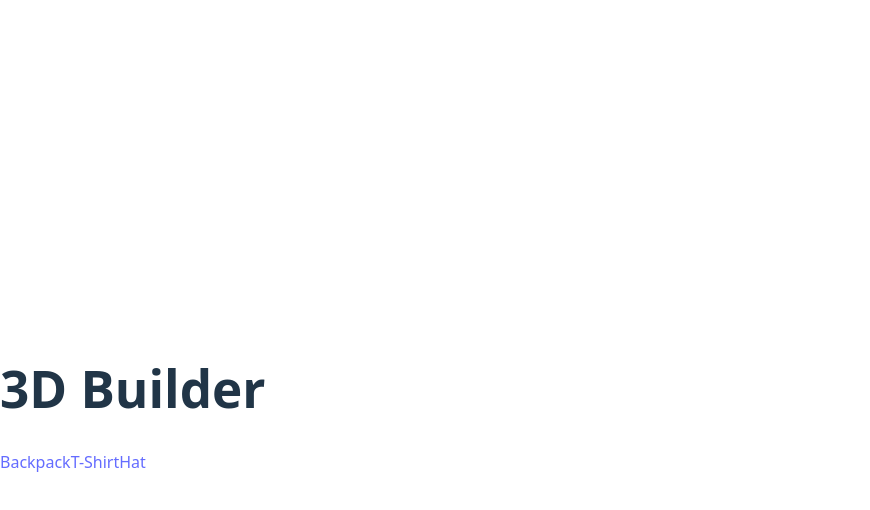
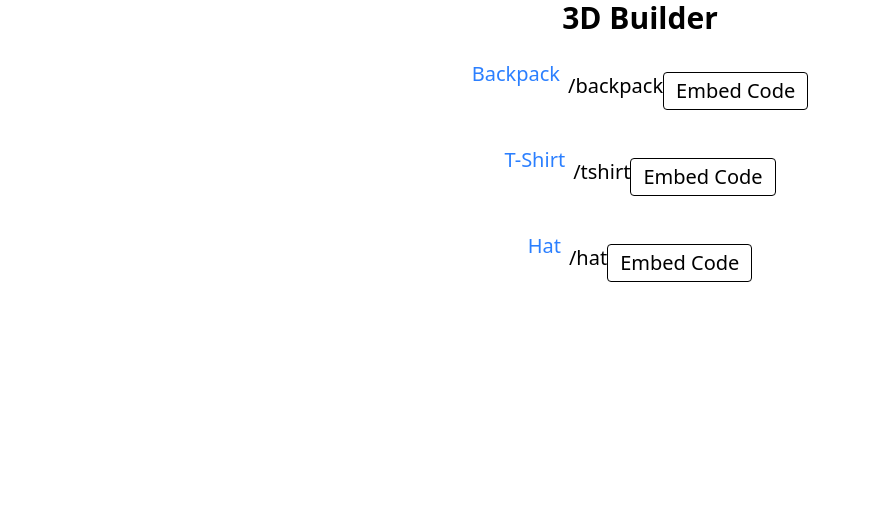
Before and after one commit to wisanu2308/3d-builder, a React (Vite) app: page / in a window 1280 px wide. Shown: the top 510 px of the page, without its empty margins (0-870 px from the left). Built offline with nearby package versions, Linux system fonts and the light colour scheme.

Commit message:
show model update

```diff
--- a/index.html
+++ b/index.html
@@ -4,10 +4,8 @@
     <meta charset="UTF-8" />
     <link rel="icon" type="image/svg+xml" href="/vite.svg" />
     <meta name="viewport" content="width=device-width, initial-scale=1.0" />
-
     <title>3D Builder</title>
-
-    <link href="/src/styles.css" rel="stylesheet">
+    <link href="/src/App.css" rel="stylesheet">
   </head>
   <body>
     <div id="root"></div>
--- a/src/App.css
+++ b/src/App.css
@@ -1,13 +1,13 @@
 @import "tailwindcss";
 
-#root {
+/* #root {
   max-width: 1280px;
   margin: 0 auto;
   padding: 2rem;
   text-align: center;
-}
+} */
 
-.logo {
+/* .logo {
   height: 6em;
   padding: 1.5em;
   will-change: filter;
@@ -41,4 +41,4 @@
 
 .read-the-docs {
   color: #888;
-}
+} */
--- a/src/App.jsx
+++ b/src/App.jsx
@@ -1,12 +1,60 @@
+import { useState } from "react";
 import { Link } from "react-router-dom";
 
+const iframeCode = `<div style="width: 100%">
+  <iframe
+    src="https://ly3dbuilder.netlify.app/backpack"
+    style="width: 100%; height: 100%; border: none; overflow: 'hidden'"
+    scrolling="no"
+    allowfullscreen
+  ></iframe>
+</div>`;
+
 export default function App() {
+  const [copied, setCopied] = useState(false);
+
+  const copyToClipboard = () => {
+    navigator.clipboard.writeText(iframeCode).then(() => {
+      setCopied(true);
+      setTimeout(() => setCopied(false), 2000); // รีเซ็ตข้อความหลัง 2 วินาที
+    });
+  };
+
+  const EmbedButton = (
+  { url } = { url: "/backpack" }
+  ) => (
+    <div className="w-full flex justify-center py-3">
+      { url }
+      <div
+        onClick={copyToClipboard}
+        className="w-max cursor-pointer px-3 py-1 rounded transition bg-white border"
+      >
+        {copied ? "Copied!" : "Embed Code"}
+      </div>
+    </div>
+  );
+
   return (
-    <div className="h-screen flex flex-col items-center justify-center gap-6 text-xl">
+    <div className="w-full h-screen flex flex-col items-center gap-6 text-xl">
       <h1 className="text-3xl font-bold">3D Builder</h1>
-      <Link to="/backpack" className="text-blue-500 underline">Backpack</Link>
-      <Link to="/tshirt" className="text-blue-500 underline">T-Shirt</Link>
-      <Link to="/hat" className="text-blue-500 underline">Hat</Link>
+      <div className="flex flex-row gap-2">
+        <Link to="/backpack" className="text-blue-500">
+          Backpack
+        </Link>
+        <div><EmbedButton url="/backpack" /></div>
+      </div>
+      <div className="flex flex-row gap-2">
+        <Link to="/tshirt" className="text-blue-500">
+          T-Shirt
+        </Link>
+        <div><EmbedButton url="/tshirt" /></div>
+      </div>
+      <div className="flex flex-row gap-2">
+        <Link to="/hat" className="text-blue-500">
+          Hat
+        </Link>
+        <div><EmbedButton url="/hat" /></div>
+      </div>
     </div>
   );
 }
--- a/src/components/ModelViewer.jsx
+++ b/src/components/ModelViewer.jsx
@@ -5,14 +5,16 @@ import { Suspense } from "react";
 export function ModelViewer({ modelPath }) {
   const { scene } = useGLTF(modelPath);
   return (
-    <Canvas className="fixed top-0 left-0 w-full h-full bg-white">
+    <div className="w-full h-screen">
+      <Canvas className="w-full bg-red-400">
         <ambientLight />
         <Suspense fallback={null}>
           <Stage environment="city" intensity={0.6}>
-          <primitive object={scene} scale={2.5} />
+            <primitive object={scene} scale={0.8} />
           </Stage>
         </Suspense>
         <OrbitControls enableZoom />
       </Canvas>
+    </div>
   );
 }
--- a/src/main.jsx
+++ b/src/main.jsx
@@ -5,7 +5,8 @@ import App from "./App.jsx";
 import Backpack from "./routes/Backpack.jsx";
 import Tshirt from "./routes/Tshirt.jsx";
 import Hat from "./routes/Hat.jsx";
-import "./index.css";
+import "./App.css";
+// import "./index.css";
 
 ReactDOM.createRoot(document.getElementById("root")).render(
   <React.StrictMode>
--- a/src/routes/Backpack.jsx
+++ b/src/routes/Backpack.jsx
@@ -1,9 +1,18 @@
+// import { useState } from "react";
 import { ModelViewer } from "../components/ModelViewer";
 
+
+
 export default function Backpack() {
+
+
   return (
-    <div className="w-full h-screen">
-      <ModelViewer modelPath="/models/backpack_example.glb" />
+    <div className="w-full flex flex-col justify-start items-start">
+
+
+      <div className="w-full h-full">
+        <ModelViewer modelPath="/models/backpack_example.glb" />
+      </div>
     </div>
   );
 }
```
Lines whose indentation alone changed are shown as unchanged.
